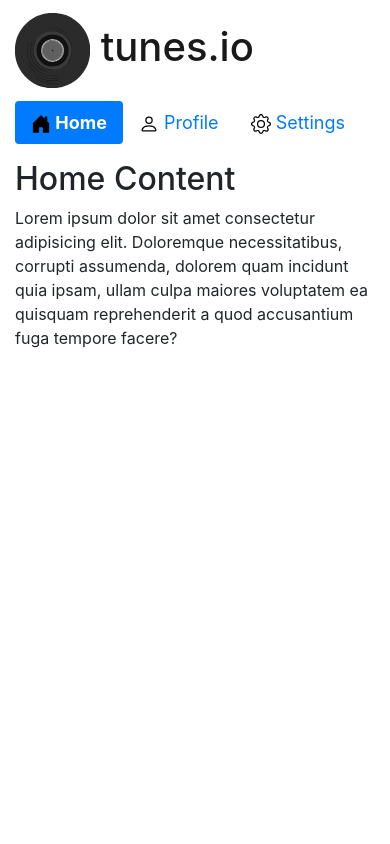
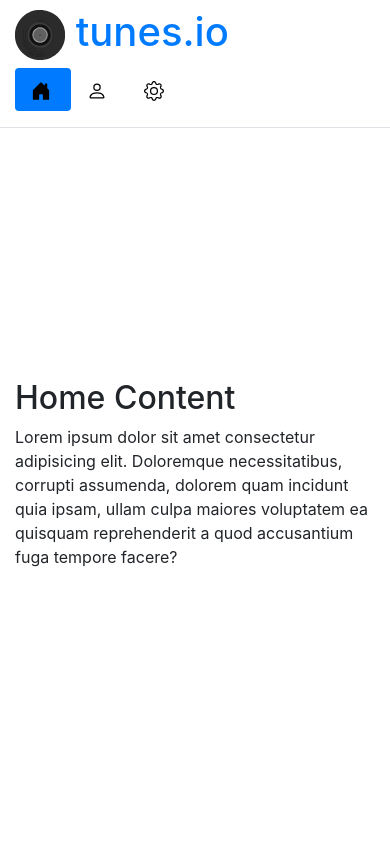
Before and after one commit to jameskinley/tunes.io, a Flask app: page / in a window 390 px wide; the page is wider, and only the part inside the window is pictured. Run offline with Flask 3, Linux system fonts and the light colour scheme.

Commit message:
Got responsiveness working as desired

```diff
--- a/app/static/navbar.js
+++ b/app/static/navbar.js
@@ -22,7 +22,6 @@ function setInactiveIcons() {
         $(icon.id).find("img").attr("src", icon.inactive);
     });
 }
-
 $(document).ready(function () {
     $(".navbar-item").click(function () {
         setInactiveIcons();
--- a/app/static/styles.css
+++ b/app/static/styles.css
@@ -5,3 +5,22 @@ a.navbar-item {
 a.navbar-item[aria-selected="true"]{
     font-weight: bold;
 }
+
+.full-length{
+    height: 100vh;
+}
+
+@media (max-width: 576px) {
+    .full-width-sm{
+        width: 100vh;
+    }
+
+    .centre-sm{
+        margin-left: auto;
+        margin-right: auto;
+    }
+
+    .max-height-nav-sm{
+        max-height: 8rem;
+    }
+}
--- a/app/templates/home.html
+++ b/app/templates/home.html
@@ -1,26 +1,26 @@
 {% extends "base.html" %}
 {% block content %}
 <div class="container-fluid">
-    <div class="row">
-        <div class="col-auto">
+    <div class="row full-length">
+        <div class="col-auto max-height-nav-sm full-width-sm centre-sm border-bottom border-right">
             <nav class="navbar navbar-light navbar-expand-sm px-0 flex-row flex-nowrap sticky">
                 <div class="nav flex-column flex-row">
-                    <a class="navbar-brand" href="/">
-                        <h1><img src="/static/logo.svg" width="75" height="75" alt="tunes.io logo">&nbsp;tunes.io</h1>
+                    <a class="nhttp://localhost:5000/#settingsavbar-brand" href="/">
+                        <h1><img src="/static/logo.svg" width="50" height="50" alt="tunes.io logo">&nbsp;tunes.io</h1>
                     </a>
-                    <div class="nav flex-md-column nav-pills" id="nav-btn-list" role="tablist"
+                    <div class="nav d-sm-inline-block d-sm-flex flex-sm-column nav-pills" id="nav-btn-list" role="tablist"
                         aria-orientation="vertical">
                         <a class="nav-link navbar-item active" id="nav-btn-home" data-toggle="pill" href="#home"
                             aria-selected="true" aria-controls="home" role="tab">
-                            <img src="/static/home-fill.svg">&nbsp;Home
+                            <img src="/static/home-fill.svg">&nbsp;<span class="d-none d-sm-inline-block">Home</span>
                         </a>
                         <a class="nav-link navbar-item" id="nav-btn-profile" data-toggle="pill" href="#profile"
                             aria-selected="false" aria-controls="profile" role="tab">
-                            <img src="/static/person.svg">&nbsp;Profile
+                            <img src="/static/person.svg">&nbsp;<span class="d-none d-sm-inline-block">Profile</span>
                         </a>
                         <a class="nav-link navbar-item" id="nav-btn-settings" data-toggle="pill" href="#settings"
                             aria-selected="false" aria-controls="settings" role="tab">
-                            <img src="/static/gear.svg">&nbsp;Settings
+                            <img src="/static/gear.svg">&nbsp;<span class="d-none d-sm-inline-block">Settings</span>
                         </a>
                     </div>
                 </div>
```
